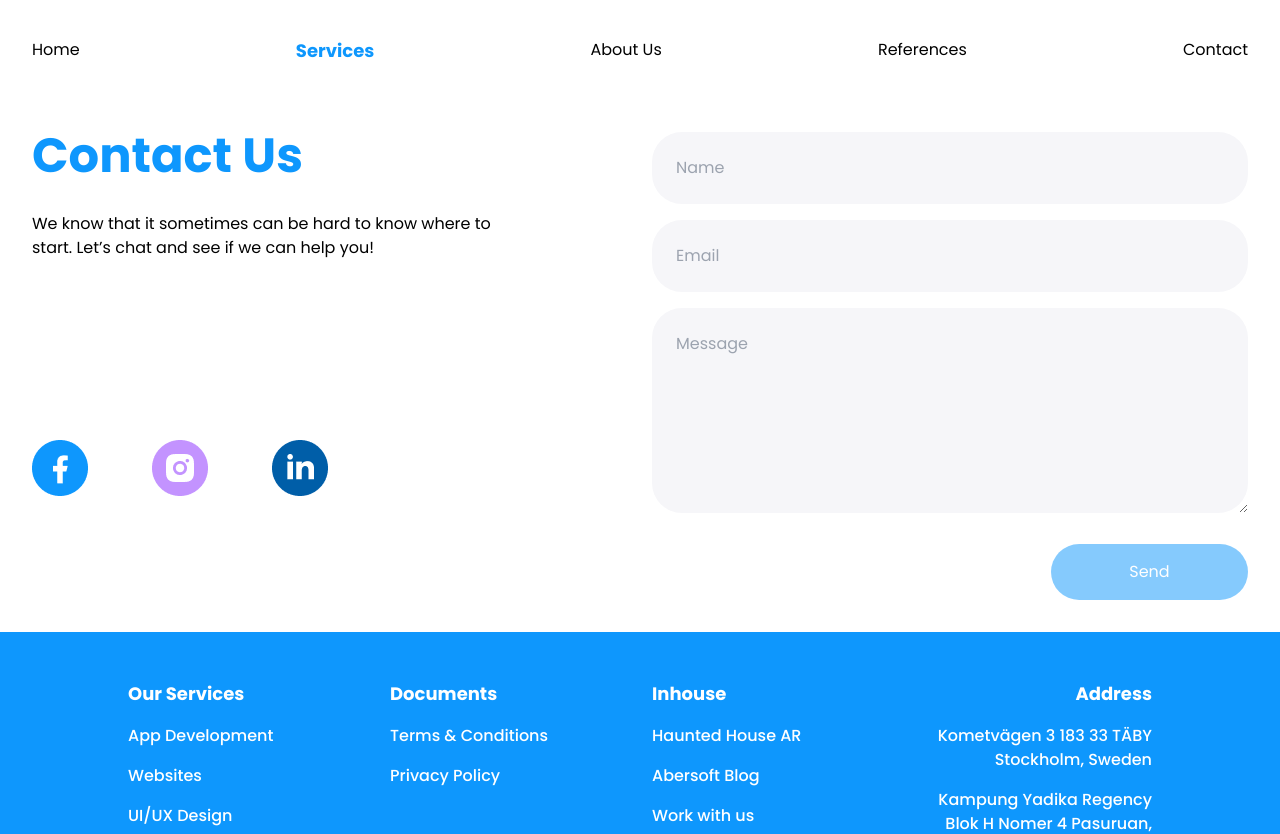
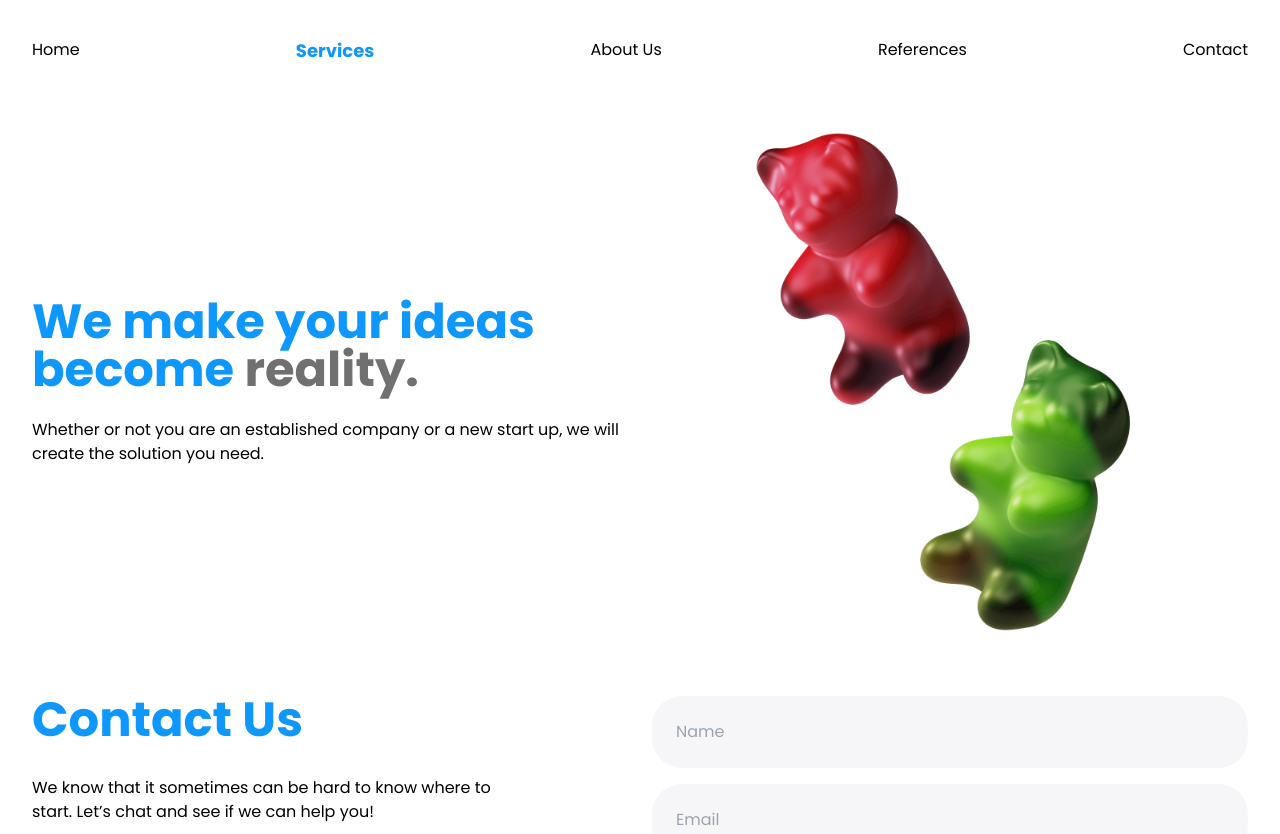
Before and after one commit to gumilar1995/abersoft-test, a Next.js app: page /services in a window 1280 px wide. Shown: the top 834 px of the page. Built offline with nearby package versions, Linux system fonts and the light colour scheme.

Commit message:
feat: Ideas section

```diff
--- a/src/app/services/page.tsx
+++ b/src/app/services/page.tsx
@@ -1,3 +1,9 @@
+import Ideas from "@/sections/Ideas";
+
 export default function Services() {
-  return <></>;
+  return (
+    <>
+      <Ideas />
+    </>
+  );
 }
--- a/src/components/Content/style.module.css
+++ b/src/components/Content/style.module.css
@@ -20,7 +20,7 @@
 }
 
 .image img {
-  object-fit: cover;
+  object-fit: contain;
 }
 
 @keyframes popUp {
--- a/src/sections/Ideas/index.tsx
+++ b/src/sections/Ideas/index.tsx
@@ -0,0 +1,20 @@
+import Content from "@/components/Content";
+
+export default function Ideas() {
+  return (
+    <section className="container py-8">
+      <Content center sideImageSrc="/images/jelly_bear_svg.png">
+        <div className="flex flex-col items-center gap-6">
+          <h1 className="font-bold text-5xl text-abersoft-blue">
+            We make your ideas become{" "}
+            <span className="text-abersoft-text">reality.</span>
+          </h1>
+          <h3>
+            Whether or not you are an established company or a new start up, we
+            will create the solution you need.
+          </h3>
+        </div>
+      </Content>
+    </section>
+  );
+}
```
